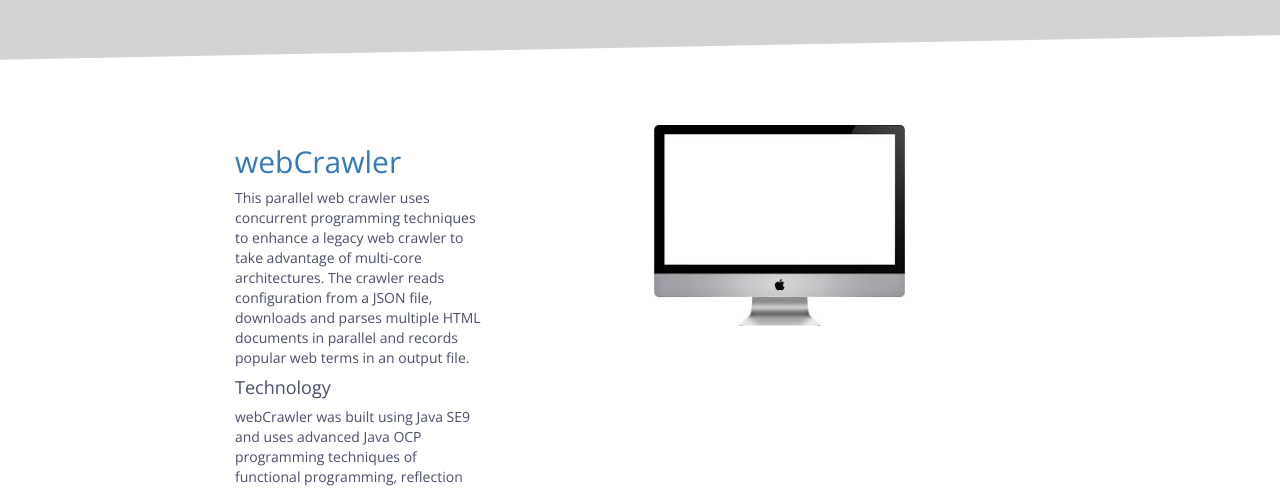
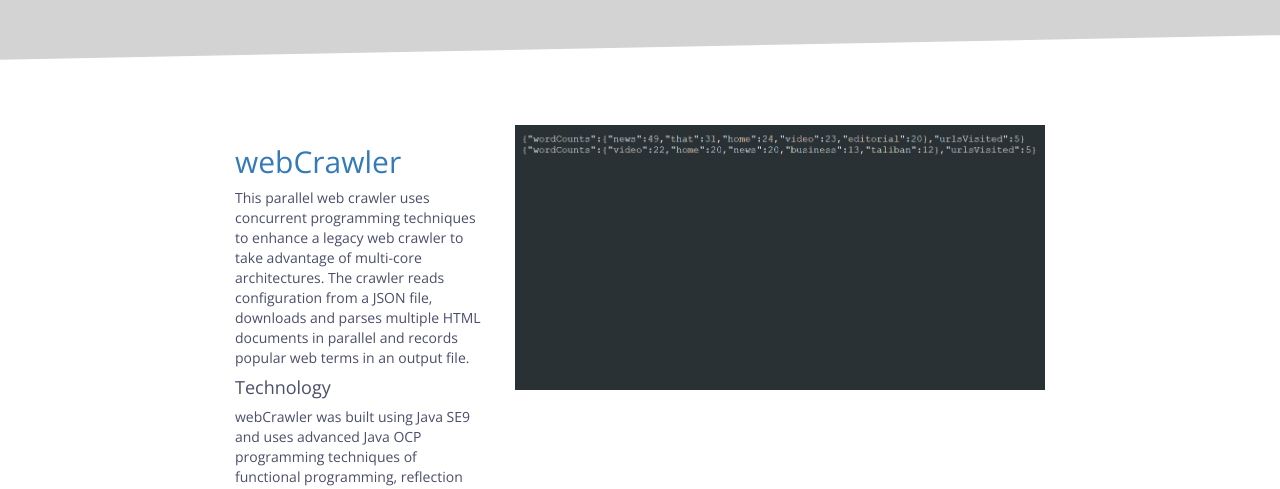
Before and after one commit to kev-carmichael/kev-carmichael.github.io, a plain HTML site: page index.html in a window 1280 px wide. Shown: the part 1060-1549 px from the top of the page. Drawn offline with nearby package versions, Linux system fonts and the light colour scheme.

Commit message:
changed webCrawler image

```diff
--- a/index.html
+++ b/index.html
@@ -63,7 +63,7 @@
 
 			    	<div class="row work-item-row">
 			    		<div class="col-lg-8 col-lg-push-4">
-			    			<img src="img/computer-screen.jpg" class="img-responsive center-block">
+			    			<img src="img/webcrawlerprintoutblack.png" class="img-responsive center-block">
 			    		</div>
 			    		<div class="col-lg-4 col-lg-pull-8">
 			    			<h2><a href="https://github.com/kev-carmichael/webCrawler" target="blank">webCrawler</a></h2>
```
Also changed, not shown: img/bigapple.jpg (added), img/computer-screen550x450.jpg (added), img/download.png (deleted), img/images652x652.jpg (added), img/webCrawlerPrintOut.png (added), img/webcrawlerprintoutblack.png (added).
